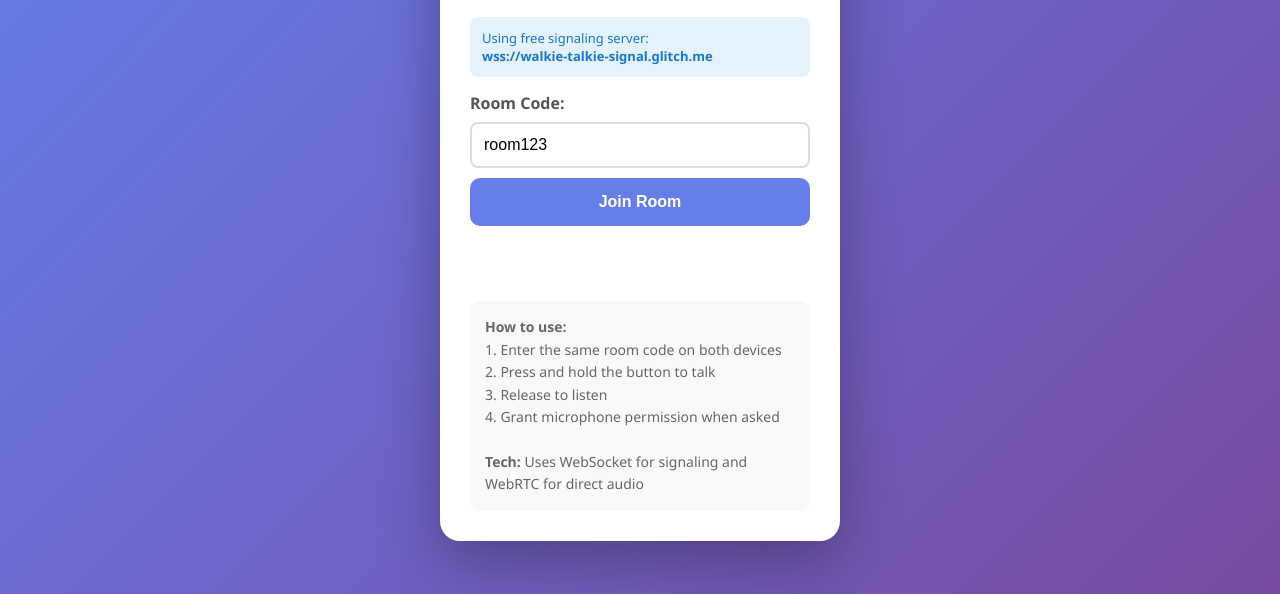
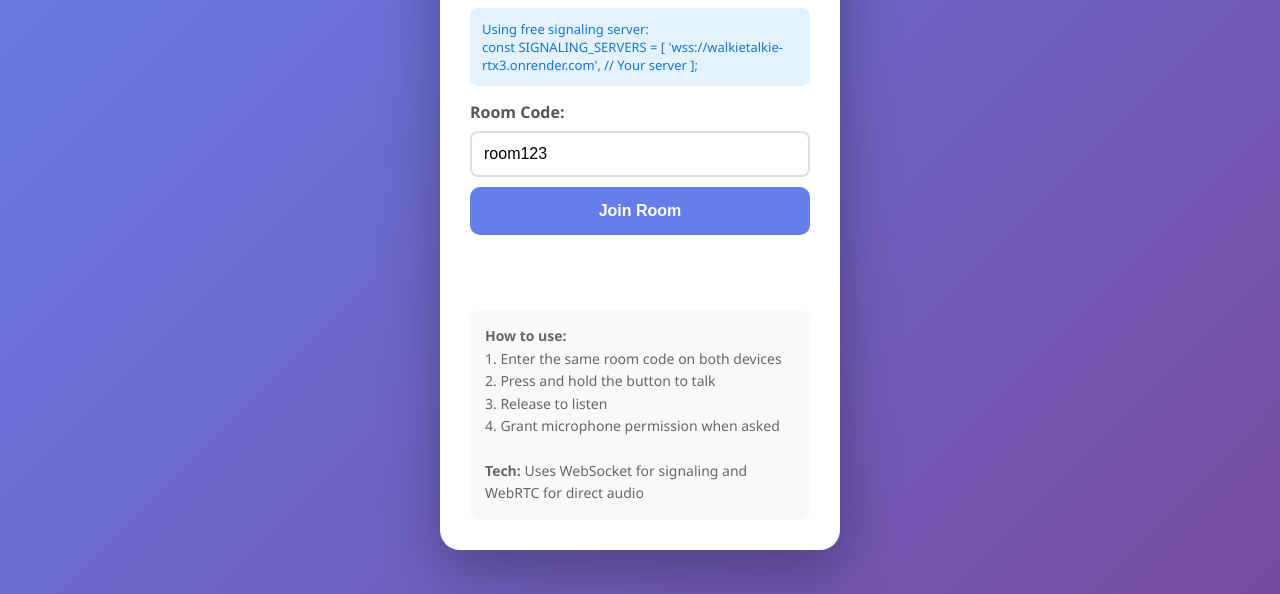
Before and after one commit to EdiBediSus/WalkieTalkie, a website: page index.html in a window 1280 px wide. Shown: the part 206-800 px from the top of the page. Drawn offline with Linux system fonts and the light colour scheme.

Commit message:
Update index.html

```diff
--- a/index.html
+++ b/index.html
@@ -207,7 +207,10 @@
         <div class="room-section" id="roomSection">
             <div class="server-info">
                 Using free signaling server:<br>
-                <strong>wss://walkie-talkie-signal.glitch.me</strong>
+                const SIGNALING_SERVERS = [
+                    'wss://walkietalkie-rtx3.onrender.com',  // Your server
+
+                ];
             </div>
 
             <label for="roomId">Room Code:</label>
```
